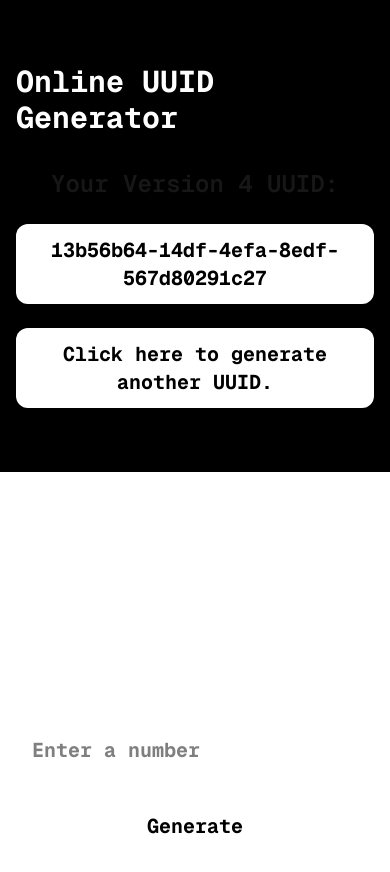
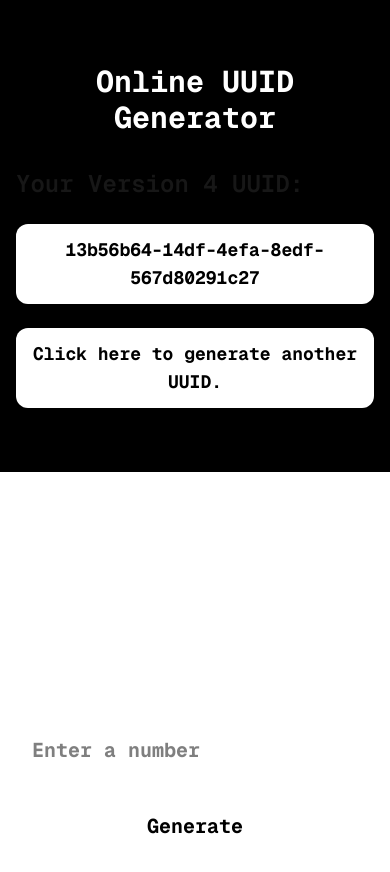
Before and after one commit to anoopraju31/next-uuid-generator, a Next.js app: page / in a window 390 px wide. Shown: the top 872 px of the page. Built offline with nearby package versions, Linux system fonts and the light colour scheme.

Commit message:
Chore: style updated

```diff
--- a/components/home/GenerateSingleUUID/index.tsx
+++ b/components/home/GenerateSingleUUID/index.tsx
@@ -31,16 +31,17 @@ const GenerateSingleUUID: FC = () => {
 	return (
 		<section className='w-full py-16 px-4 sm:px-6 md:px-8 lg:px-12 xl:xp-16 flex flex-col items-center gap-8 bg-black'>
 			<div className='w-full flex justify-center item-center'>
-				<h1 className='text-white text-3xl font-bold'> Online UUID Generator </h1>
+				<h1 className='text-white text-center text-3xl font-bold'> Online UUID Generator </h1>
 			</div>
 
-			<div className='w-full flex flex-col gap-6 items-center'>
-				<h2 className='text-2xl font-semibold'>Your Version 4 UUID: </h2>
+			<div className='w-full md:w-fit flex flex-col gap-6 items-center'>
+				<h2 className='w-full text-2xl text-left font-semibold'>Your Version 4 UUID: </h2>
 
+				<div className='flex flex-col lg:flex-row items-center gap-6'>
 					<button
 						onClick={handleCopy}
 						disabled={copied}
-					className='w-fit py-3 md:py-6 px-4 md:px-6 rounded-xl bg-white text-xl font-bold text-black cursor-pointer disabled:opacity-60 disabled:cursor-not-allowed'
+						className='w-full md:w-fit py-3 md:py-6 px-4 md:px-6 rounded-xl bg-white text-lg md:text-xl font-bold text-black cursor-pointer disabled:opacity-60 disabled:cursor-not-allowed'
 					>
 						{' '}
 						{singleUuid}{' '}
@@ -48,10 +49,11 @@ const GenerateSingleUUID: FC = () => {
 
 					<button
 						onClick={generateNewUuidClick}
-					className='w-fit py-3 md:py-6 px-4 md:px-6 rounded-xl bg-white text-xl font-bold text-black'
+						className='w-full md:w-fit py-3 md:py-6 px-4 md:px-6 rounded-xl bg-white text-lg md:text-xl font-bold text-black'
 					>
 						Click here to generate another UUID.
 					</button>
+				</div>
 			</div>
 		</section>
 	)
```
Lines whose indentation alone changed are shown as unchanged.
